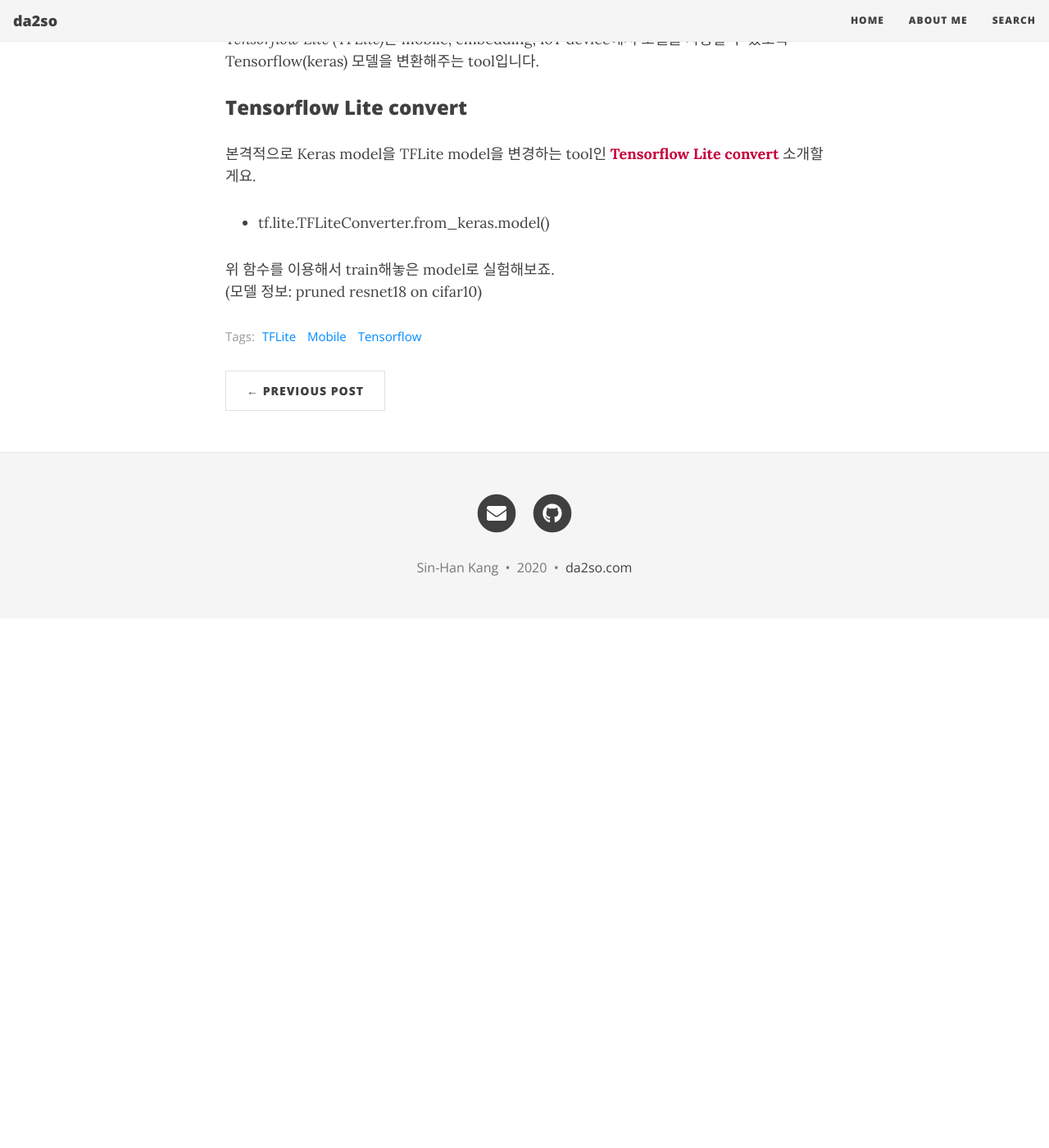
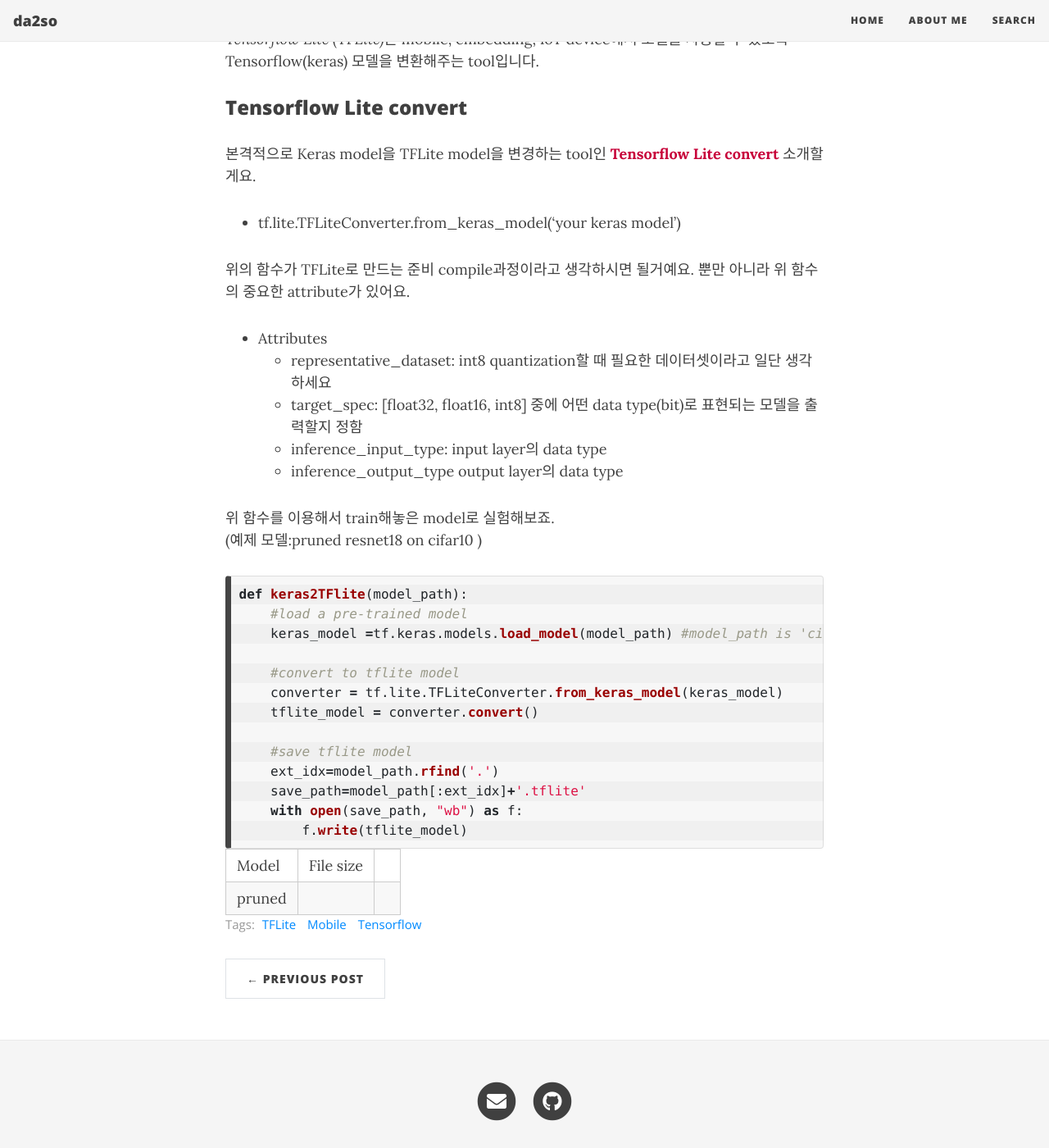
Before and after one commit to da2so/da2so.github.io, a Jekyll site: the page built from _posts/2020-12-23-Master_TFlite.md, in a window 1280 px wide and 1400 px high, scrolled down 375 px. Shown: the whole window at 82% size. Built offline with Jekyll 4.4.1, drawn with Linux system fonts in a browser that asks for light colours; nearby versions of some CDN libraries; before the commit the page ends 1129 px from its top, so only the background shows below that.

Commit message:
Update 2020-12-23-Master_TFlite.md

````diff
--- a/_posts/2020-12-23-Master_TFlite.md
+++ b/_posts/2020-12-23-Master_TFlite.md
@@ -18,7 +18,35 @@ thumbnail-img: /assets/thumbnail_img/2020-12-23-Master_TFlite/post.png
 
 본격적으로 Keras model을 TFLite model을 변경하는 tool인 <span style="color:#C70039">**Tensorflow Lite convert**</span> 소개할게요.
 
-- tf.lite.TFLiteConverter.from_keras.model()
+- tf.lite.TFLiteConverter.from_keras_model('your keras model')
+
+위의 함수가 TFLite로 만드는 준비 compile과정이라고 생각하시면 될거예요. 뿐만 아니라 위 함수의 중요한 attribute가 있어요.
+
+- Attributes
+	- representative_dataset: int8 quantization할 때 필요한 데이터셋이라고 일단 생각하세요
+	- target_spec: [float32, float16, int8] 중에 어떤 data type(bit)로 표현되는 모델을 출력할지 정함
+	- inference_input_type: input layer의 data type
+	- inference_output_type output layer의 data type
 
 위 함수를 이용해서 train해놓은 model로 실험해보죠.
-(모델 정보: pruned resnet18 on cifar10)
+(예제 모델:pruned resnet18 on cifar10 )
+
+
+```python
+def keras2TFlite(model_path):
+    #load a pre-trained model
+    keras_model =tf.keras.models.load_model(model_path) #model_path is 'cifar10_resnet18_pruned.h5'
+
+    #convert to tflite model
+    converter = tf.lite.TFLiteConverter.from_keras_model(keras_model)
+    tflite_model = converter.convert()
+
+    #save tflite model
+    ext_idx=model_path.rfind('.')
+    save_path=model_path[:ext_idx]+'.tflite'
+    with open(save_path, "wb") as f:
+        f.write(tflite_model)
+```
+
+|Model|File size ||
+|pruned
````
